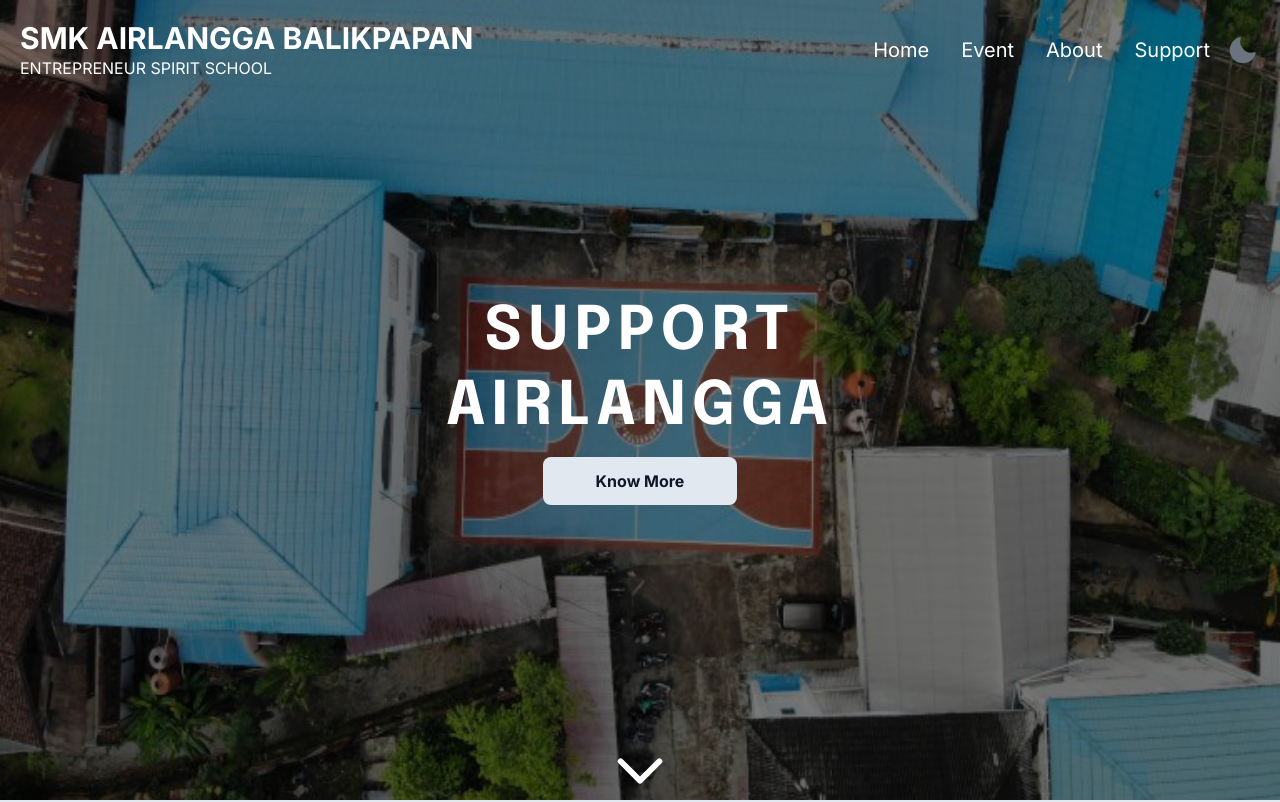
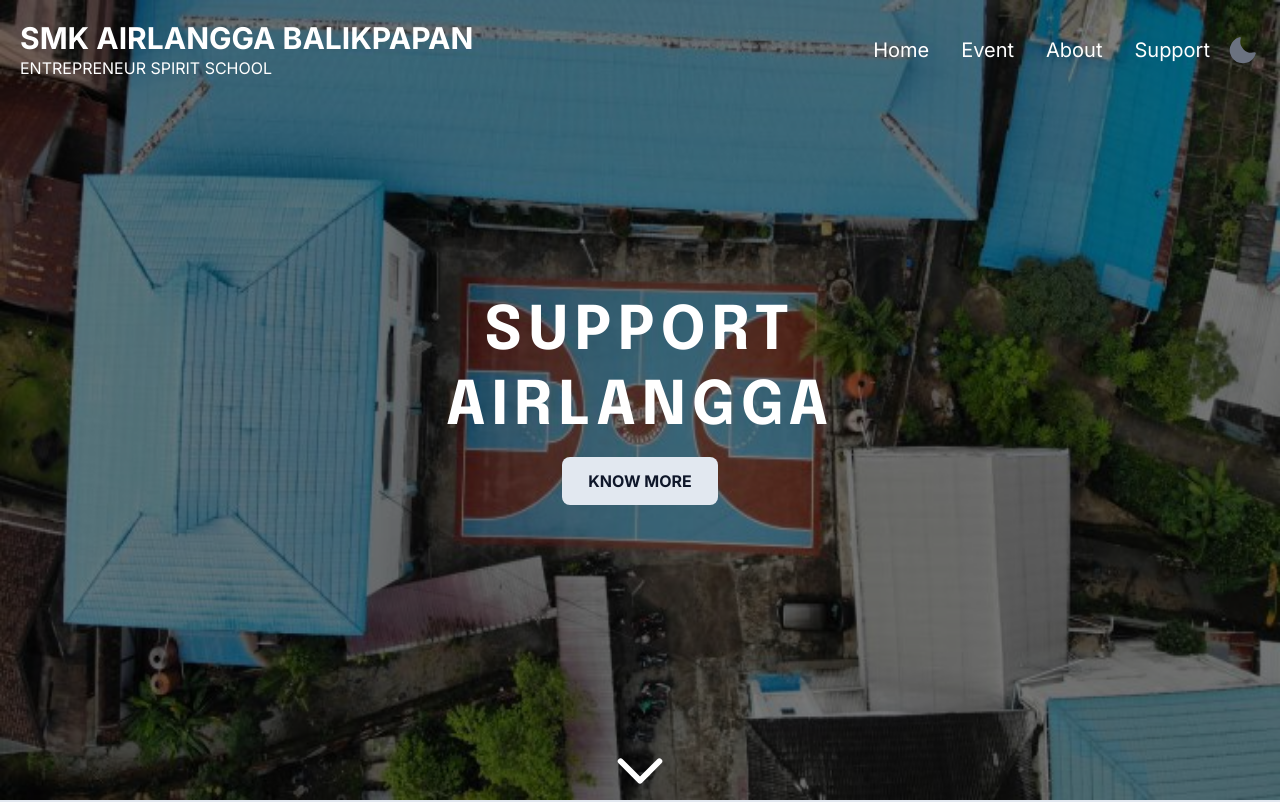
Before and after one commit to crisvito/smk-airlangga-clone, a React (Vite) app: page / in a window 1280 px wide. Shown: the top 802 px of the page. Built offline with nearby package versions, Linux system fonts and the light colour scheme; what tailwindcss-radix would draw is missing.

Commit message:
feat: slide-show animation

```diff
--- a/src/components/buttonScroll.tsx
+++ b/src/components/buttonScroll.tsx
@@ -9,9 +9,9 @@
   return (
     <LinkScroll
       to={where}
-      className="mt-3 w-3/4 cursor-pointer rounded-lg bg-slate-200 p-3 font-black text-slate-900 duration-300 hover:w-full hover:bg-slate-900 hover:text-slate-200 dark:bg-slate-900 dark:text-white dark:hover:bg-slate-200 dark:hover:text-slate-900 lg:w-1/2 lg:hover:w-2/3"
+      className="mt-3 w-3/4 cursor-pointer rounded-lg bg-slate-200 p-3 font-black text-slate-900 duration-300 hover:w-full hover:bg-slate-900 hover:text-slate-200 dark:bg-slate-900 dark:text-white dark:hover:bg-slate-200 dark:hover:text-slate-900 lg:w-2/5 lg:hover:w-2/4"
     >
-      {children}
+      <span className="uppercase">{children}</span>
     </LinkScroll>
   );
 }
--- a/src/components/footer.tsx
+++ b/src/components/footer.tsx
@@ -2,8 +2,8 @@
   const date = new Date();
   const year = date.getFullYear();
   return (
-    <footer className="flex flex-wrap justify-center bg-slate-500 px-10 py-5 text-slate-900 dark:bg-slate-800 dark:text-slate-200">
-      <p>&copy; {year} pitokai </p>
+    <footer className="flex flex-wrap items-center justify-center bg-slate-500 px-10 py-5 text-slate-900 dark:bg-slate-800 dark:text-slate-200">
+      <p>&copy; {year} pitokai make with ❤️</p>
     </footer>
   );
 }
--- a/src/components/slide-show.tsx
+++ b/src/components/slide-show.tsx
@@ -8,7 +8,7 @@
   useEffect(() => {
     const timer = setInterval(() => {
       setCurrentSlide((s) => s + 1);
-    }, 4000);
+    }, 5000);
     return () => {
       clearInterval(timer);
     };
@@ -19,18 +19,21 @@
   }
 
   return (
-    <div>
-      {dataslider.map((slide) => {
+    <div className="slider">
+      {dataslider.map((slide, index) => {
         return (
-          <div key={slide.id}>
-            {slide.id === currentSlide && (
-              <div id="hero-section" className="h-screen w-screen">
+          <div
+            key={index}
+            className={`${index === currentSlide ? "slide current" : "slide"}`}
+          >
+            {index === currentSlide && (
+              <div className="h-screen w-screen">
                 <img
                   src={slide.image + ".jpg"}
                   alt={slide.desc}
-                  className="absolute z-[-100] h-screen w-screen "
+                  className="absolute z-[-100] h-screen w-screen bg-black bg-opacity-0 bg-opacity-50"
                 />
-                <div className="flex h-full w-full items-center justify-center  bg-black bg-opacity-0 bg-opacity-50">
+                <div className="content flex h-full w-full items-center justify-center bg-black bg-opacity-0 bg-opacity-50">
                   <div className="flex flex-col items-center text-center">
                     <h1 className="font-brand-bold text-3xl uppercase leading-tight tracking-widest lg:text-6xl">
                       {slide.desc.split(" ").map((paragraph: string) => {
--- a/src/index.css
+++ b/src/index.css
@@ -19,6 +19,13 @@
   .about-content h3 {
     @apply block py-2 font-black uppercase;
   }
+  .slide {
+    opacity: 0.8;
+    transition: all 1s ease-out;
+  }
+  .current {
+    opacity: 1;
+  }
 }
 
 @layer utilities {
```
